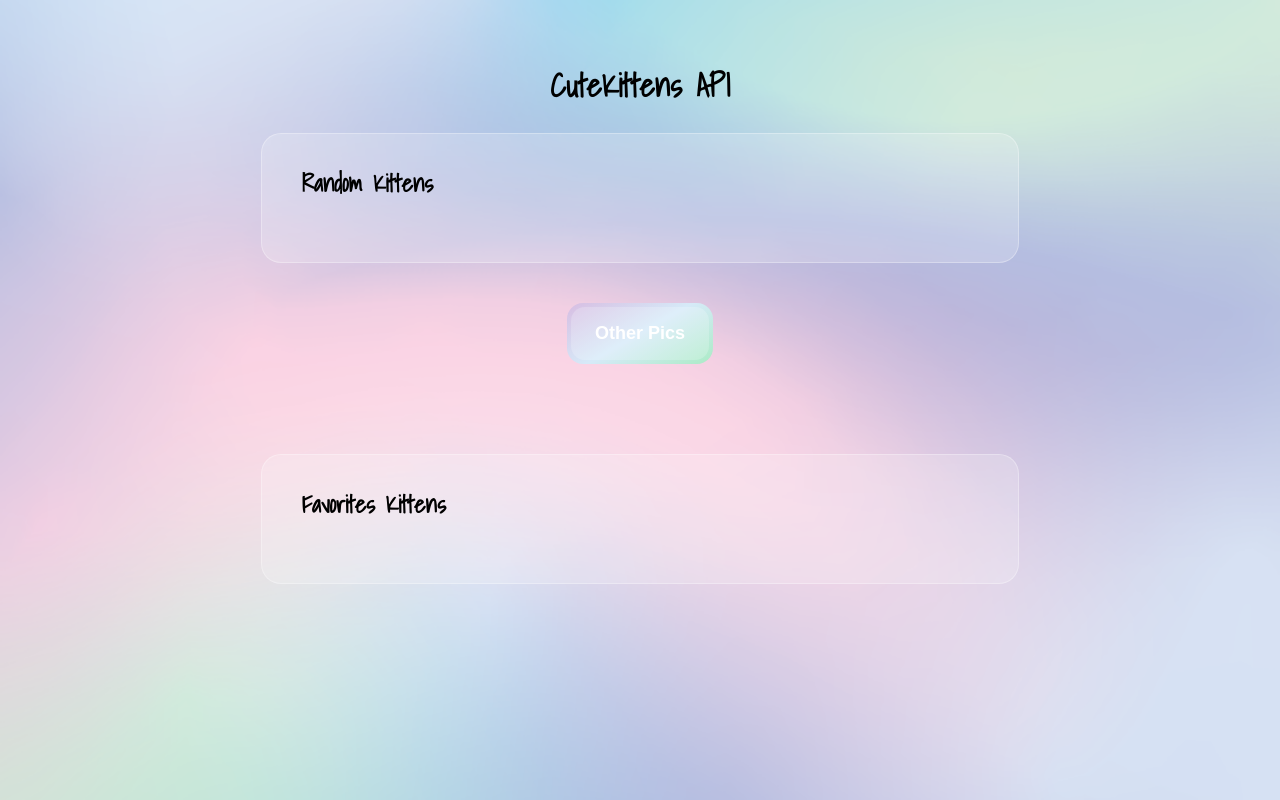
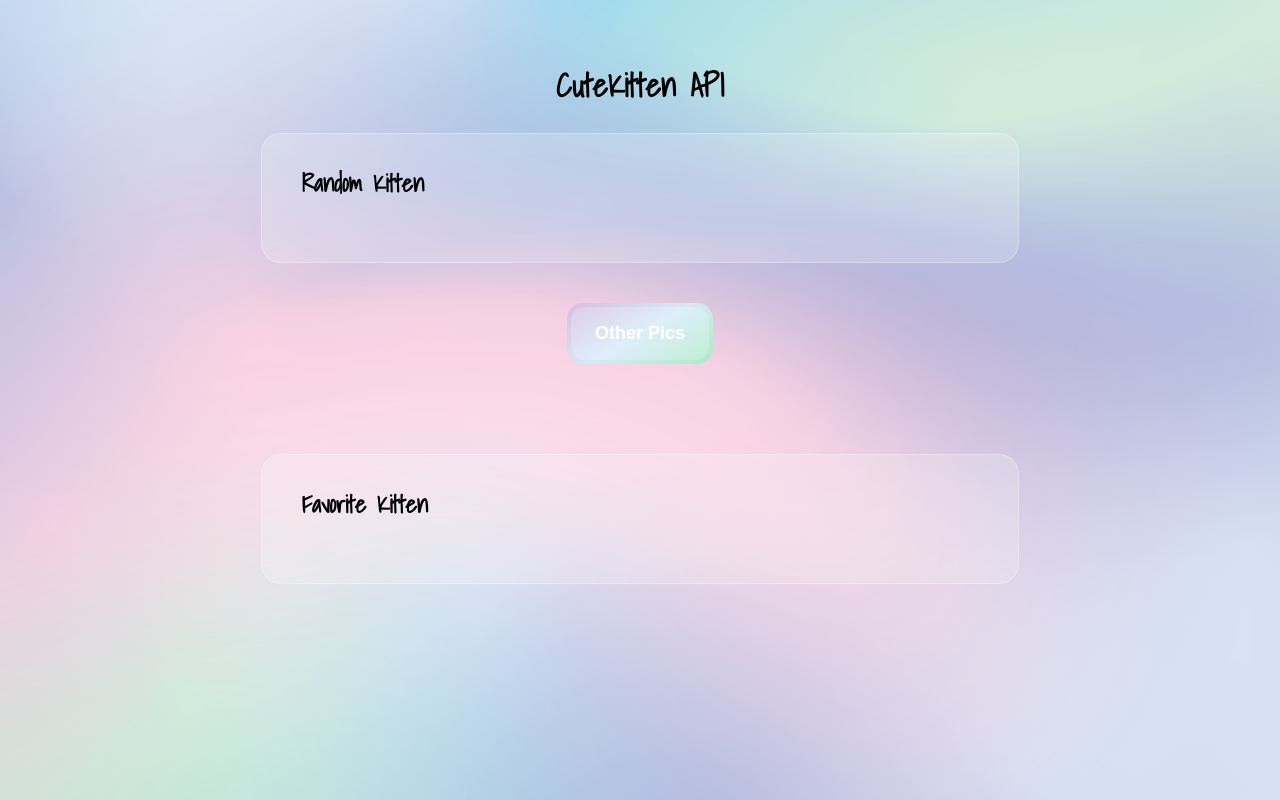
Before and after one commit to maria-paulaac/Random-Kittens, a plain HTML site: page index.html in a window 1280 px wide. Drawn offline with Linux system fonts and the light colour scheme; no server answers.

Commit message:
html improvements.

```diff
--- a/index.html
+++ b/index.html
@@ -4,7 +4,7 @@
     <meta charset="UTF-8" />
     <meta http-equiv="X-UA-Compatible" content="IE=edge" />
     <meta name="viewport" content="width=device-width, initial-scale=1.0" />
-    <title>Random kittens</title>
+    <title>CuteKitten API app</title>
     <link rel="preconnect" href="https://fonts.googleapis.com" />
     <link rel="preconnect" href="https://fonts.gstatic.com" crossorigin />
     <link
@@ -15,11 +15,11 @@
   </head>
   <body>
     <div class="container">
-      <h1>CuteKittens API</h1>
+      <h1>CuteKitten API</h1>
       <span id="error"></span>
 
       <section id="random-kittens">
-        <h2 class="random-title">Random Kittens</h2>
+        <h2 class="random-title">Random Kitten</h2>
 
         <div id="random-kittens-container" class="random-kittens-container">
         </div>
@@ -33,7 +33,7 @@
 
       <section id="favorites-kittens">
         <h2 class="favorite-title" id="title-favorites-kittens">
-          Favorites Kittens
+          Favorite Kitten
         </h2>
 
         <div
```
Also changed, not shown: others/app_capture.png.
